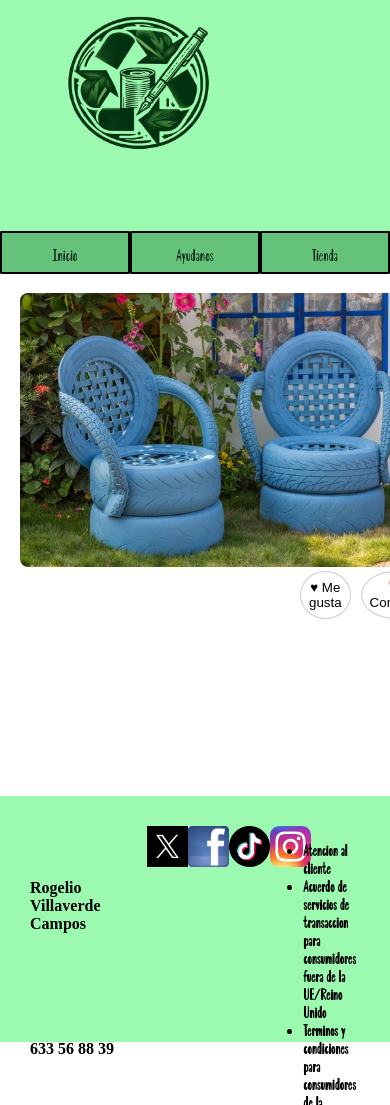
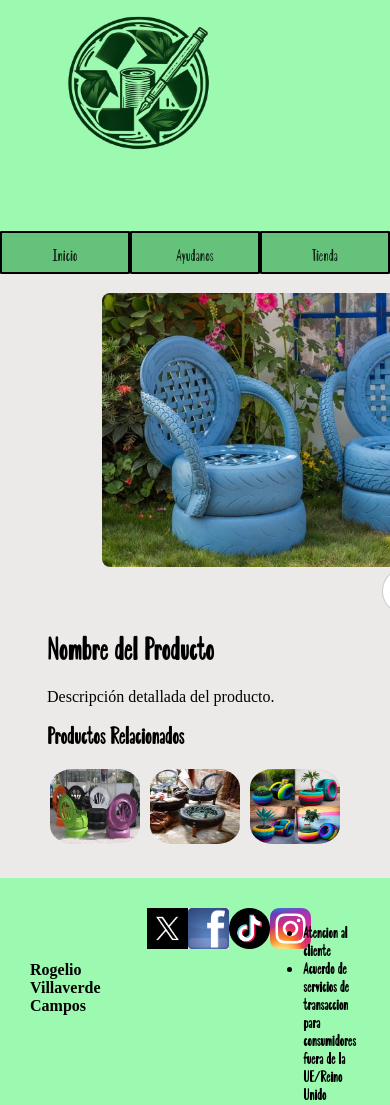
Before and after one commit to jmhr0/diw_sitio_Rogelio_Villaverde, a website built with Parcel: page src/detalles.html in a window 390 px wide. Shown: the top 1105 px of the page. Built offline with nearby package versions, Linux system fonts and the light colour scheme.

Commit message:
Responsive Donaciones y Detalles Producto

```diff
--- a/src/assets/styles/scss/layouts/_detalles.scss
+++ b/src/assets/styles/scss/layouts/_detalles.scss
@@ -7,11 +7,12 @@ a {
 }
 
 .detalles_main {
-    max-width: 1200px;
+    max-width: 100%;
     margin: 0 auto;
     padding: 20px;
     display: flex;
     justify-content: space-between;
+    background-color: #ece9e9;
 
     .product-details {
         display: flex;
@@ -19,6 +20,7 @@ a {
 
       .product-image {
         position: relative;
+        margin-left: 380px;
       }
 
       .product-image img {
@@ -39,6 +41,7 @@ a {
             border: 1px solid #ccc;
             border-radius: 50%;
             padding: 8px;
+
             cursor: pointer;
         }
 
@@ -54,18 +57,20 @@ a {
       .product-info {
         padding: 0 20px;
 
+
         .product-info h1 {
             font-size: 24px;
           }
 
           .description {
-            margin-bottom: 20px;
+            margin-bottom: 50px;
           }
 
           .related-products img {
+            min-width: 90px;
             max-width: 100px;
             height: 100px;
-            margin-bottom: 10px;
+            margin: 0 3px ;
             border-radius: 25%;
           }
 
@@ -92,9 +97,7 @@ a {
         border-radius: 8px;
         padding: 20px;
 
-        .cart h2 {
-            text-align: center;
-          }
+        left: 0;
 
           .cart-items {
             list-style: none;
@@ -103,12 +106,13 @@ a {
 
           .cart-items li {
             margin-bottom: 10px;
+            height: 20vh;
           }
 
           .cart-total {
             display: flex;
             justify-content: space-between;
-            margin-bottom: 10px;
+            margin-bottom: 20px;
           }
 
           .cart-buttons {
@@ -143,37 +147,38 @@ a {
 
 @media screen and (max-width: 768px) {
 
-  h1,
-h2,
-h3,
-h4,
-a {
-	@include tipografiaTitulos();
-}
-
 .detalles_main {
     max-width: 1200px;
     margin: 0 auto;
     padding: 20px;
     display: flex;
-    justify-content: space-between;
+    flex-direction: column;
 
     .product-details {
         display: flex;
+        flex-direction: column;
+        justify-content: center;
+        align-items: center;
       }
 
       .product-image {
-        position: relative;
+        display: flex;
+        flex-direction: column;
+        justify-content: center;
+        align-items: center;
+
+        margin-right: 40vw;
       }
 
       .product-image img {
         max-width: 100%;
         height: auto;
         border-radius: 8px;
+
       }
 
       .actions {
-        position: relative;
+        display: flex;
         margin-left: 280px;
         display: flex;
         gap: 10px;
@@ -209,7 +214,7 @@ a {
 
           .related-products img {
             max-width: 50px;
-            height: 50px;
+            height: 75px;
             margin-bottom: 10px;
             border-radius: 25%;
           }
--- a/src/assets/styles/scss/layouts/_donaciones.scss
+++ b/src/assets/styles/scss/layouts/_donaciones.scss
@@ -12,11 +12,7 @@ a {
     justify-content: center;
     align-items: center;
 
-    background-color: #64c27b;
-    // background-image: url('../../images/bg-donaciones.png');
-    // background-repeat: no-repeat;
-    // background-size: cover;             //Esto es una prueba, usar si se ve bien
-    // background-position: center;
+    background-color: #ece9e9;
 }
 
 .donaciones_main {
```
Lines whose indentation alone changed are shown as unchanged.
